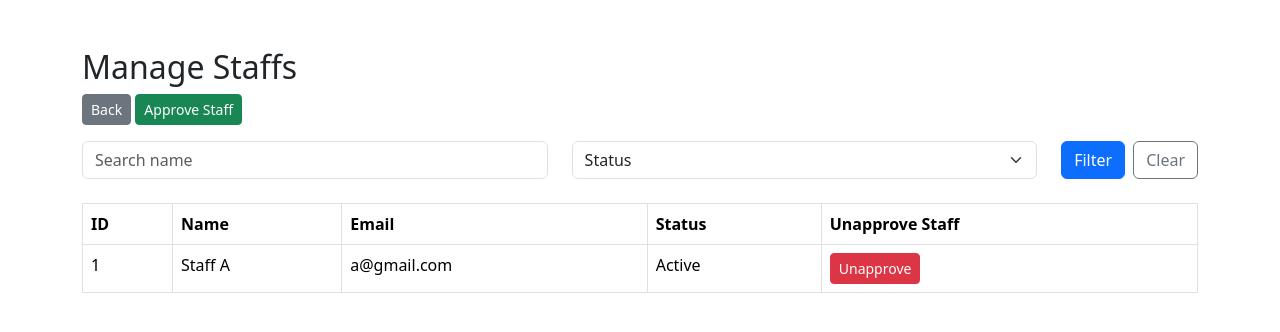
After one commit to MASJV/trekking-management-system, a Flask app: page /admin/staff in a window 1280 px wide. The commit adds this page. Shown: the top 332 px of the page. Run offline with Flask 3, Linux system fonts and the light colour scheme; a user stored in the database is signed in.

Commit message:
Incorporate View, Approve, Unapprove, Delete + filter on staff by admin

```diff
--- a/routes/admin.py
+++ b/routes/admin.py
@@ -189,3 +189,72 @@ def unblacklist_user(user_id):
         db.session.commit()
 
     return redirect(url_for('admin.manage_users'))
+
+@admin_routes.route('/admin/staff')
+@login_required
+def manage_staff():
+    if current_user.role != 'admin':
+        return "Access Denied", 403
+
+    name = (request.args.get('name') or '').strip()
+    status = (request.args.get('status') or '').strip()
+
+    filters = []
+    if name:
+        filters.append(Staff.name.ilike(f"%{name}%"))
+
+    if status:
+        filters.append(Staff.status == status.lower())
+
+    staffs = Staff.query.filter(*filters).all()
+
+    return render_template('admin_staffs.html', staffs=staffs, u_name=name, u_status=status)
+
+@admin_routes.route('/admin/staff/unapprove/<int:staff_id>', methods=['POST'])
+@login_required
+def unapprove_staff(staff_id):
+    if current_user.role != "admin":
+        return "Access Denied", 403
+
+    staff = Staff.query.get(staff_id)
+    if staff:
+        staff.is_approved = False
+        db.session.commit()
+
+    return redirect(url_for('admin.manage_staff'))
+
+@admin_routes.route('/admin/staff/approve/<int:staff_id>', methods=['POST'])
+@login_required
+def approve_staff(staff_id):
+    if current_user.role != "admin":
+        return "Access Denied", 403
+
+    staff = Staff.query.get(staff_id)
+    if staff:
+        staff.is_approved = True
+        db.session.commit()
+
+    return redirect(url_for('admin.manage_staff'))
+
+@admin_routes.route('/admin/staff/delete/<int:staff_id>', methods=['POST'])
+@login_required
+def delete_staff(staff_id):
+    if current_user.role != "admin":
+        return "Access Denied", 403
+
+    staff = Staff.query.get(staff_id)
+    if staff:
+        db.session.delete(staff)
+        db.session.commit()
+
+    return redirect(url_for('admin.manage_staff'))
+
+@admin_routes.route('/admin/staff/unapproved')
+@login_required
+def unapproved_staff():
+    if current_user.role != "admin":
+        return "Access Denied", 403
+
+    unapproved_staffs = Staff.query.filter_by(is_approved=False).all()
+
+    return render_template('admin_unapproved_staffs.html', staffs=unapproved_staffs)
--- /dev/null
+++ b/templates/admin_staffs.html
@@ -0,0 +1,61 @@
+<!DOCTYPE html>
+<html lang="en">
+<head>
+    <title>Manage Staffs</title>
+    <link href="https://cdn.jsdelivr.net/npm/bootstrap@5.3.2/dist/css/bootstrap.min.css" rel="stylesheet">
+</head>
+<body>
+    <div class="container mt-5">
+            <h2>Manage Staffs</h2>
+            <a href="{{ url_for('admin.admin_dashboard') }}" class="btn btn-secondary btn-sm mb-3">Back</a>
+            <a href="{{ url_for('admin.unapproved_staff') }}" class="btn btn-success btn-sm mb-3">Approve Staff</a>
+
+            <form method="GET" action="{{url_for('admin.manage_staff')}}" class="row g-4 mb-4">
+                <div class="col md-3">
+                    <input type="text" name="name" class="form-control" placeholder="Search name" value="{{ u_name }}">
+                </div>
+
+                <div class="col md-2">
+                    <select name="status" class="form-select">
+                        <option value="">Status</option>
+                        {% for s in ['Active','Inactive'] %}
+                            <option value="{{s}}" {% if u_status==s %}selected{% endif %}>{{s|capitalize}}</option>
+                        {% endfor %}
+                    </select>
+                </div>
+
+                <div class="col-auto d-flex gap-2">
+                    <button type="submit" class="btn btn-primary">Filter</button>
+                    <a href="{{ url_for('admin.manage_staff') }}" class="btn btn-outline-secondary">Clear</a>
+                </div>
+            </form>
+
+            <table class="table table-bordered">
+                <thead>
+                    <tr>
+                        <th>ID</th>
+                        <th>Name</th>
+                        <th>Email</th>
+                        <th>Status</th>
+                        <th>Unapprove Staff</th>
+                    </tr>
+                </thead>
+                <tbody>
+                    {% for staff in staffs %}
+                    <tr>
+                        <td>{{staff.staff_id}}</td>
+                        <td>{{staff.name}}</td>
+                        <td>{{staff.email}}</td>
+                        <td>{{staff.status.capitalize()}}</td>
+                        <td>
+                            <form method="POST" action="{{ url_for('admin.unapprove_staff', staff_id=staff.staff_id) }}" style="display:inline">
+                                <button type="submit" class="btn btn-danger btn-sm" onclick="return confirm('Unapprove this staff?')">Unapprove</button>
+                            </form>
+                        </td>
+
+                    </tr>
+                    {% endfor %}
+                </tbody>
+            </table>
+    </div>
+</body>
```
Also changed, not shown: templates/admin_dashboard.html (+6 -4 lines), templates/admin_unapproved_staffs.html (added, +43 -0 lines), instance/trekking.db.
